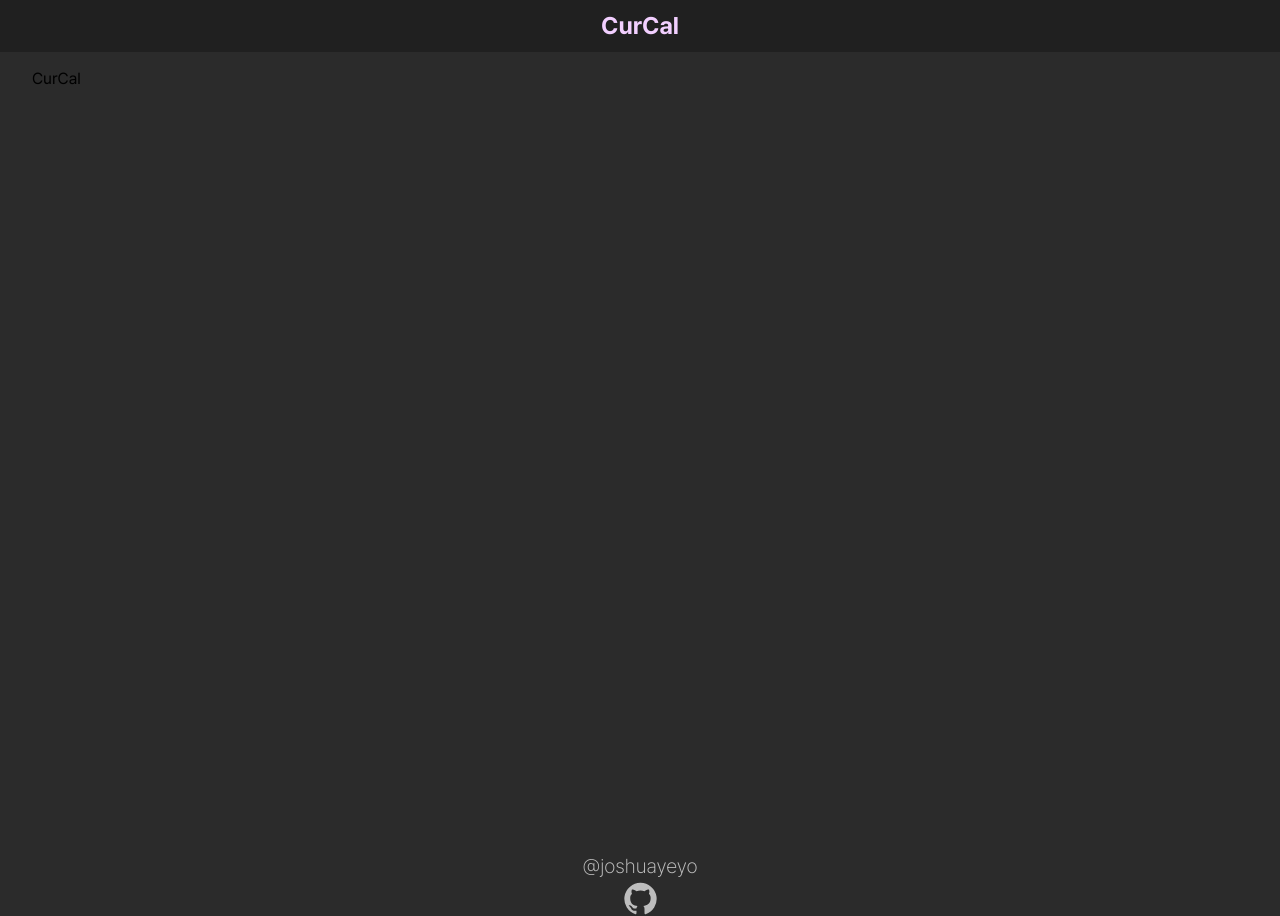
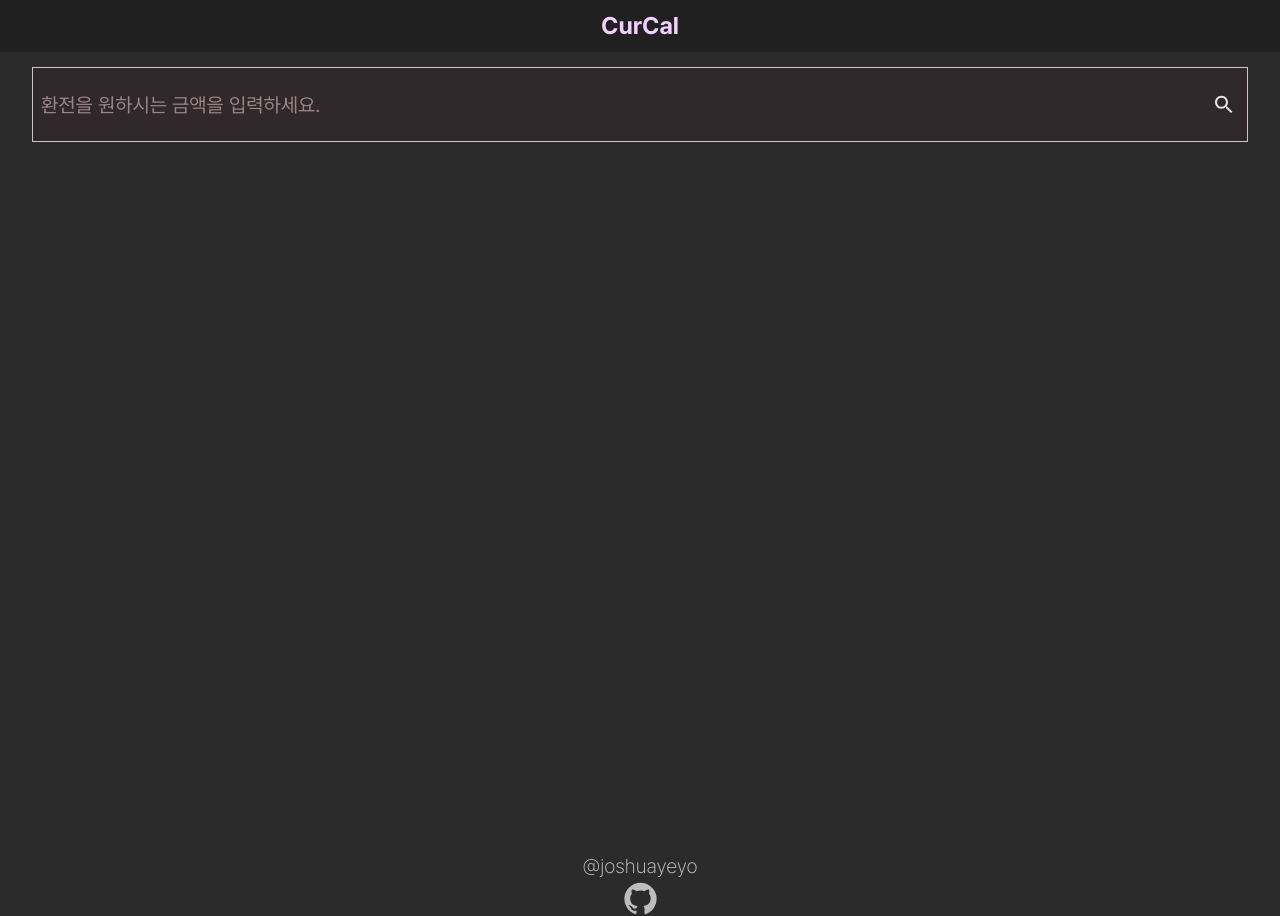
Before and after one commit to joshuayeyo/CurCal, a Next.js app: page / in a window 1280 px wide. Built offline with nearby package versions, Linux system fonts and the light colour scheme.

Commit message:
Feat(#1): Add Search-Bar Component (#7)
* Feat(#1): Add Common Container Component

* Feat(#1): Add Common Text Component

* Docs: Modify Test 커맨드 주석처리

* Feat(#1): Add SearchBar Component

```diff
--- a/src/app/page.tsx
+++ b/src/app/page.tsx
@@ -1,7 +1,9 @@
+import SearchBar from "@/components/SearchBar";
+
 export default function Home() {
   return (
-    <div className="">
-      <h1>CurCal</h1>
+    <div className="flex flex-col w-full">
+      <SearchBar />
     </div>
   );
 }
--- /dev/null
+++ b/src/components/SearchBar/index.tsx
@@ -0,0 +1,32 @@
+"use client"
+import SearchIcon from "@mui/icons-material/Search";
+import { useState } from "react";
+
+const SearchBar = () => {
+    const [searchValue, setSearchValue] = useState("");
+
+    const handleSubmit = (e: React.FormEvent<HTMLFormElement> | React.MouseEvent<HTMLButtonElement>) => {
+        e.preventDefault();
+    };
+
+    return (
+        <div className="flex items-center justify-center">
+            <form onSubmit={handleSubmit} className="relative w-full">
+                <input
+                    type="text"
+                    value={searchValue}
+                    onChange={(e) => setSearchValue(e.target.value)}
+                    placeholder="환전을 원하시는 금액을 입력하세요."
+                    className="h-[75px] w-full bg-[#30282B] text-xs text-[#F5E6E9] placeholder-[#9A8589] border border-[#D4C2C7] p-2 pr-10 focus:outline-none"
+                />
+                <div className="absolute right-3 top-1/2 -translate-y-1/2">
+                <button onClick={handleSubmit}>
+                    <SearchIcon sx={{ color: "#E3E3E3" }} />
+                </button>
+                </div>
+            </form>
+        </div>
+    )
+}
+
+export default SearchBar;
--- a/tailwind.config.ts
+++ b/tailwind.config.ts
@@ -28,10 +28,6 @@ export default {
         background: '#2B2B2B',
         container: '#343434',
         basic: "#EBEBEB",
-        // 또는
-        dark: {
-          base: '#2B2B2B'
-        }
       },
     },
   },
```
